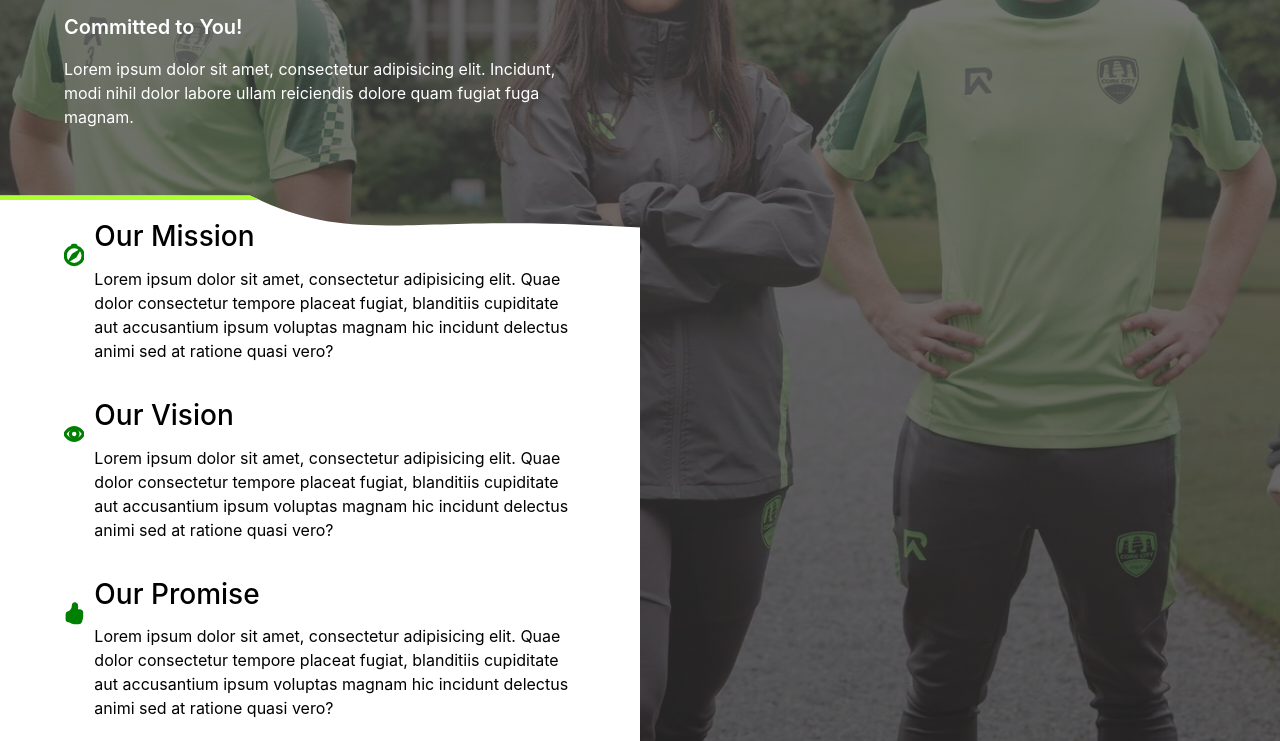
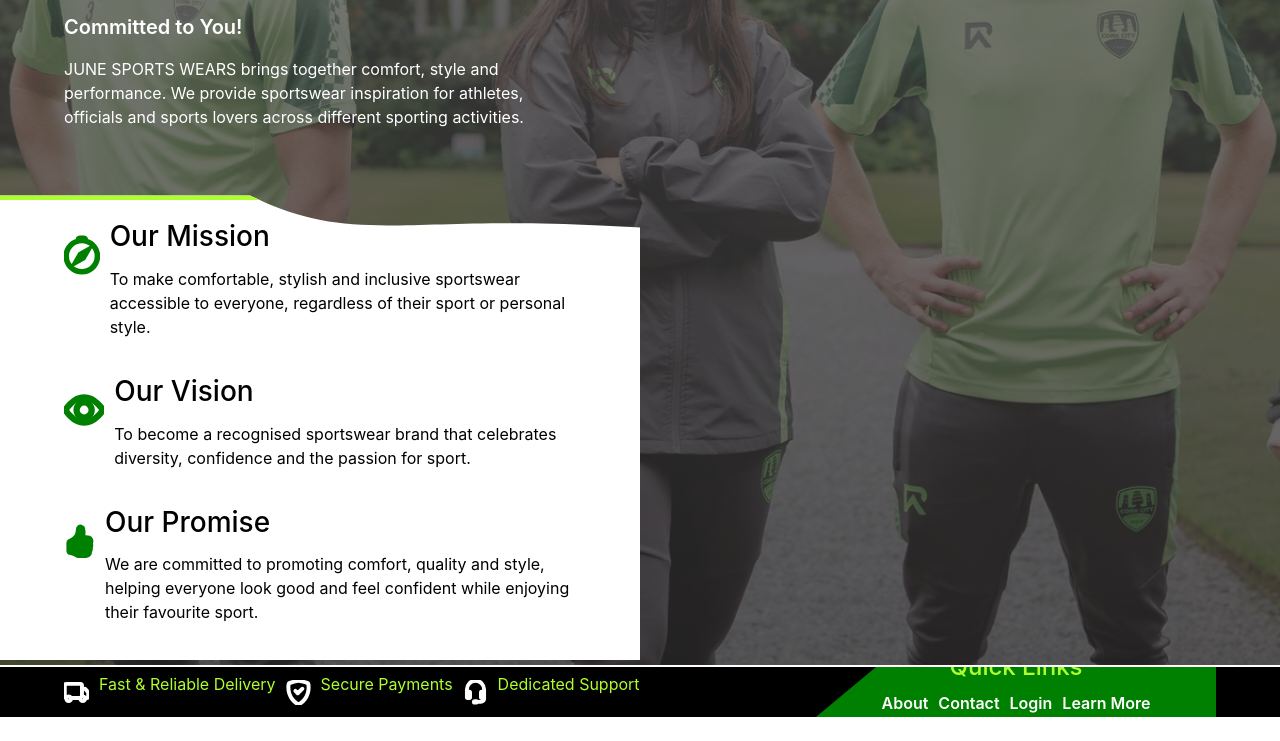
Before and after one commit to elomnnaemekaj/UCDPA-26_09-module_1_web_design-assessment, a plain HTML site: page pages/about.html in a window 1280 px wide. Shown: the part 203-944 px from the top of the page. After the commit the page ends 920 px from the top, so only its background shows below. Drawn offline with nearby package versions, Linux system fonts and the light colour scheme.

Commit message:
revamp original texts in the contact.html

```diff
--- a/pages/about.html
+++ b/pages/about.html
@@ -4,7 +4,11 @@
     <meta charset="UTF-8" />
     <meta name="viewport" content="width=device-width, initial-scale=1.0" />
     <title>ABOUT</title>
-    <link rel="shortcut icon" href="../assets/images/favicon.png" type="image/x-icon">
+    <link
+      rel="shortcut icon"
+      href="../assets/images/favicon.png"
+      type="image/x-icon"
+    />
     <link
       href="https://cdn.jsdelivr.net/npm/bootstrap@6.0.0-alpha.1/dist/css/bootstrap.min.css"
       rel="stylesheet"
@@ -108,13 +112,13 @@
     </header>
     <main class="about-main">
       <section class="about-first-section">
-        <h2>About <span>Us</span></h2>
+        <h2>About <span>JUNE SPORTS WEARS</span></h2>
         <h5>Passion for Sports</h5>
         <h5>Committed to You!</h5>
         <p>
-          Lorem ipsum dolor sit amet, consectetur adipisicing elit. Incidunt,
-          modi nihil dolor labore ullam reiciendis dolore quam fugiat fuga
-          magnam.
+          JUNE SPORTS WEARS brings together comfort, style and performance. We
+          provide sportswear inspiration for athletes, officials and sports
+          lovers across different sporting activities.
         </p>
       </section>
       <section class="about-second-section">
@@ -135,10 +139,8 @@
           <div>
             <h3>Our Mission</h3>
             <p>
-              Lorem ipsum dolor sit amet, consectetur adipisicing elit. Quae
-              dolor consectetur tempore placeat fugiat, blanditiis cupiditate
-              aut accusantium ipsum voluptas magnam hic incidunt delectus animi
-              sed at ratione quasi vero?
+              To make comfortable, stylish and inclusive sportswear accessible
+              to everyone, regardless of their sport or personal style.
             </p>
           </div>
         </aside>
@@ -161,10 +163,8 @@
           <div>
             <h3>Our Vision</h3>
             <p>
-              Lorem ipsum dolor sit amet, consectetur adipisicing elit. Quae
-              dolor consectetur tempore placeat fugiat, blanditiis cupiditate
-              aut accusantium ipsum voluptas magnam hic incidunt delectus animi
-              sed at ratione quasi vero?
+              To become a recognised sportswear brand that celebrates diversity,
+              confidence and the passion for sport.
             </p>
           </div>
         </aside>
@@ -184,10 +184,9 @@
           <div>
             <h3>Our Promise</h3>
             <p>
-              Lorem ipsum dolor sit amet, consectetur adipisicing elit. Quae
-              dolor consectetur tempore placeat fugiat, blanditiis cupiditate
-              aut accusantium ipsum voluptas magnam hic incidunt delectus animi
-              sed at ratione quasi vero?
+              We are committed to promoting comfort, quality and style, helping
+              everyone look good and feel confident while enjoying their
+              favourite sport.
             </p>
           </div>
         </aside>
```
Also changed, not shown: assets/css/style.css (+7 -0 lines), pages/contact.html (+29 -5 lines).
